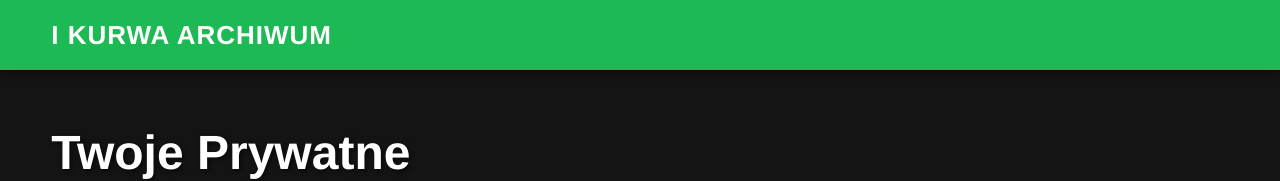
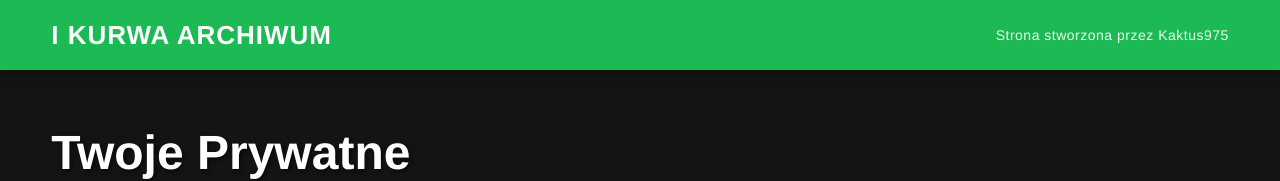
Before and after one commit to Kaktus97555/mysite, a website: page index.html in a window 1280 px wide. Shown: the top 181 px of the page. Drawn offline with Linux system fonts and the light colour scheme; no server answers.

Commit message:
Update index.html

```diff
--- a/index.html
+++ b/index.html
@@ -11,6 +11,9 @@
         /* ZIELONY PASEK NAWIGACJI */
         .navbar { position: fixed; top: 0; left: 0; width: 100%; height: 70px; display: flex; justify-content: space-between; align-items: center; padding: 0 4%; z-index: 1000; background-color: #1db954; box-shadow: 0 2px 10px rgba(0,0,0,0.5); }
         .logo { color: #ffffff; font-size: 26px; font-weight: bold; letter-spacing: 1px; text-decoration: none; text-transform: uppercase; cursor: pointer; }
+
+        /* WYGLĄD INFORMACJI O AUTORZE */
+        .author-note { color: #ffffff; font-size: 14px; opacity: 0.9; font-weight: normal; letter-spacing: 0.5px; }
 
         /* Główny Banner (Hero) */
         .hero { position: relative; height: 35vh; background: linear-gradient(to rgba(0,0,0,0.4), #141414), url('https://images.unsplash.com/photo-1574267431644-4ed38dd814a4?q=80&w=1600') no-repeat center center/cover; display: flex; flex-direction: column; justify-content: center; padding-left: 4%; }
@@ -56,7 +59,8 @@
 
     <nav class="navbar">
         <a href="#" class="logo" onclick="resetToRoot(event)">I KURWA ARCHIWUM</a>
-        </nav>
+        <span class="author-note">Strona stworzona przez Kaktus975</span>
+    </nav>
 
     <header class="hero">
         <div class="hero-content">
@@ -130,7 +134,6 @@
                     if (isFolder) {
                         let folderVisual = `<div class="folder-icon">📁</div>`;
 
-                        // Wykrywanie miniaturki dla folderu (link z opisu na Dysku Google)
                         if (file.description && file.description.trim().startsWith('http')) {
                             folderVisual = `<img src="${file.description.trim()}" alt="${file.name}">`;
                         }
@@ -167,7 +170,6 @@
             }
         }
 
-        // RESET DO STRONY GŁÓWNEJ (po kliknięciu w logo)
         function resetToRoot(event) {
             if (event) event.preventDefault();
             folderHistory = [];
@@ -193,7 +195,6 @@
             document.getElementById('videoPlayer').src = '';
         }
 
-        // Uruchom ładowanie po włączeniu strony
         loadFiles();
     </script>
 </body>
```
